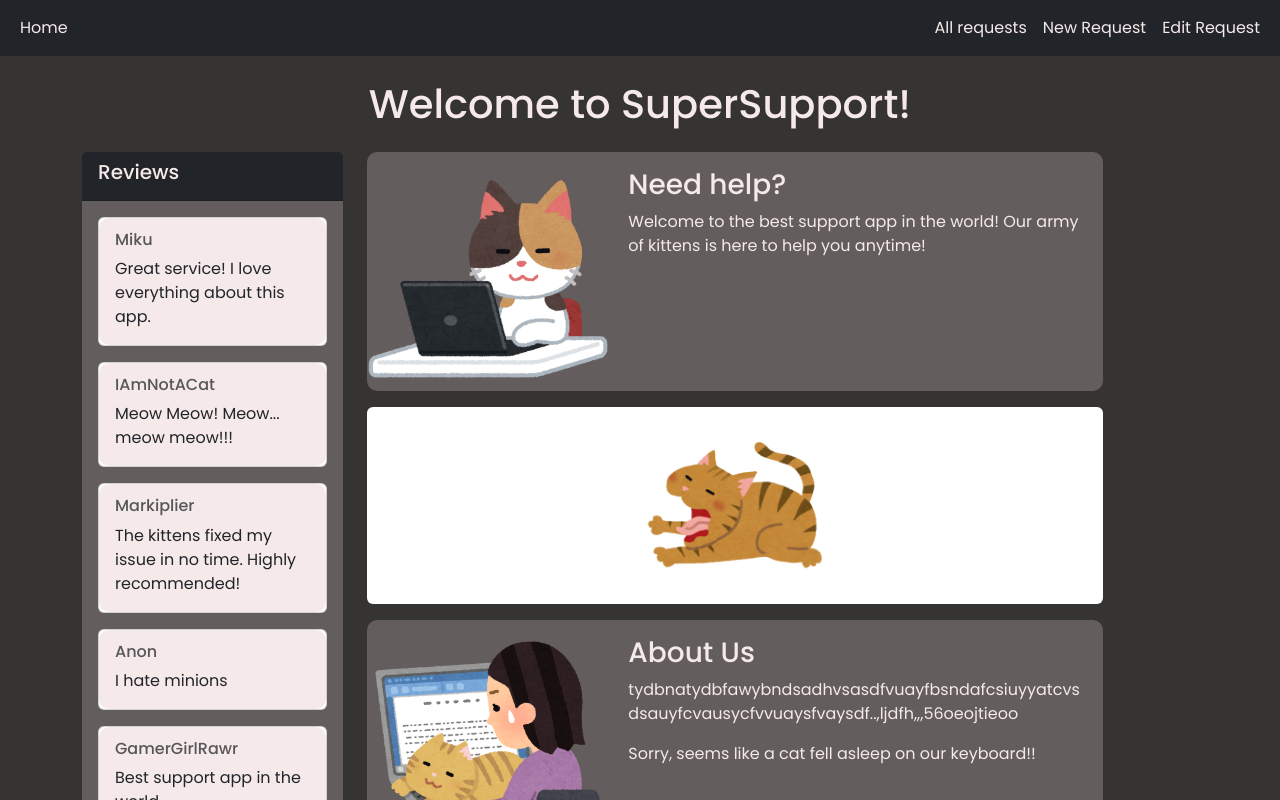
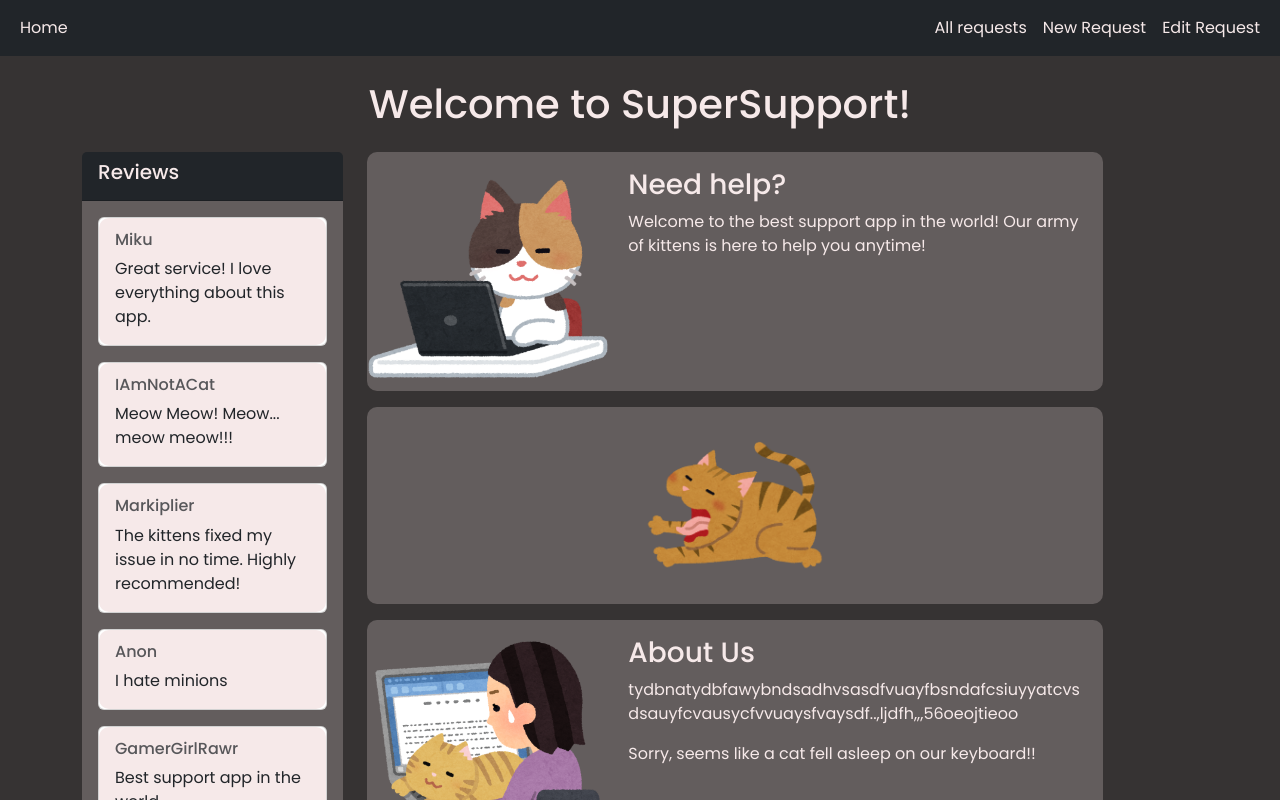
Before and after one commit to begoblanco/SupportAppFrontend, a Vue app: page / in a window 1280 px wide. Shown: the top 800 px of the page. Built offline with nearby package versions, Linux system fonts and the light colour scheme.

Commit message:
small oopsie fixed

```diff
--- a/src/components/Welcome.vue
+++ b/src/components/Welcome.vue
@@ -100,7 +100,7 @@ h1{
   color: #f6e9e9;
  }
 
-#card1, #card2, #cardreview{
+#card1, #card2, #card3, #cardreview{
   background-color: #635d5d;
   border-radius: 10px;
   color: #f6e9e9;
```
